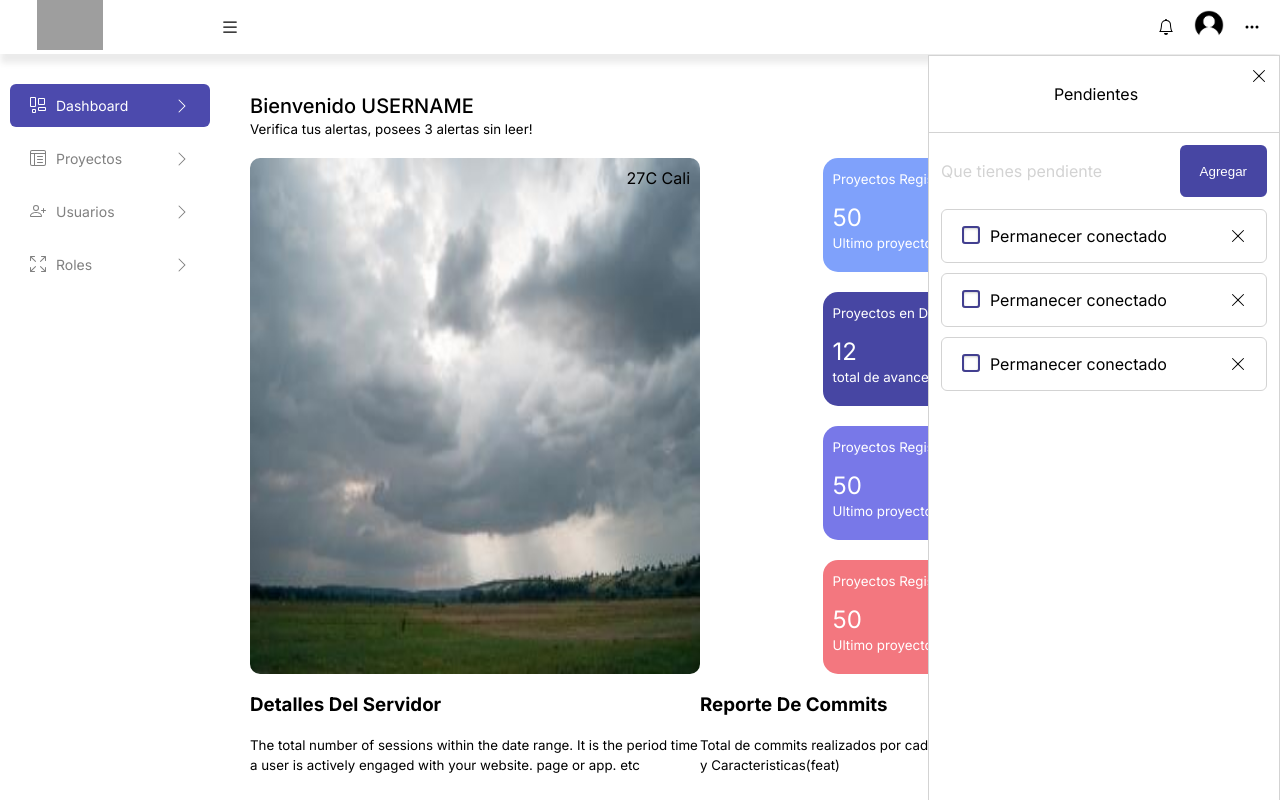
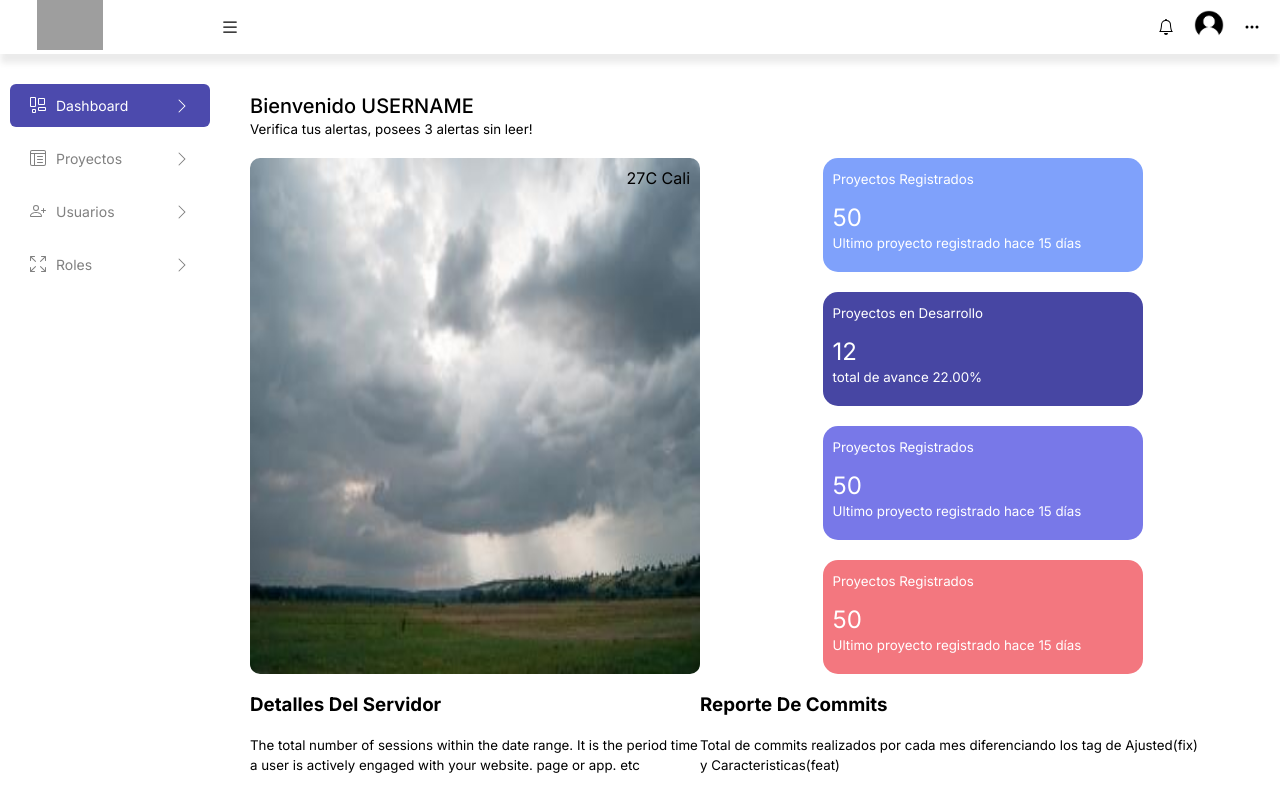
Before and after one commit to garcia98daniel/pt-gestor-de-proyectos, a Next.js app: page /dashboard in a window 1280 px wide. Built offline with nearby package versions, Linux system fonts and the light colour scheme; grey boxes are pictures that could not be loaded.

Commit message:
Improving design

```diff
--- a/src/app/components/Layout/index.jsx
+++ b/src/app/components/Layout/index.jsx
@@ -12,7 +12,6 @@ function Layout({children}) {
             <div className={styles.Layout_menu_currentpage_container}>
                 <SideMenu/>
                 <div className={styles.Layout_currentpage_container}>
-                    <TaskList/>
                     {children}
                 </div>
             </div>
--- a/src/app/components/Layout/styles.module.css
+++ b/src/app/components/Layout/styles.module.css
@@ -23,5 +23,4 @@
     height: calc(100vh - 55px);
     margin: 0 auto;
     max-width: 1300px;
-    position: relative;
 }
--- a/src/app/components/Nav/index.jsx
+++ b/src/app/components/Nav/index.jsx
@@ -1,13 +1,19 @@
-import React from 'react';
+import React, { useState } from 'react';
 import styles from './styles.module.css';
 import Image from 'next/image';
 import { BsList } from "react-icons/bs";
 import { BsBell } from "react-icons/bs";
 import { BsThreeDots } from "react-icons/bs";
+import TaskList from '../TaskList';
 
 function Nav() {
+    const [taskList_isOpen, setTaskList_isOpen] = useState(false);
     return (
         <nav className={styles.Layout_nav}>
+                <TaskList
+                taskList_isOpen={taskList_isOpen}
+                setTaskList_isOpen={setTaskList_isOpen}
+                />
                 <div className={styles.Layout_nav_left_side}>
                     <i className={styles.Layout_logo_container}>
                         <Image src="https://olsoftware.com/wp-content/uploads/2021/04/cropped-Logo-Oficial-OL-Software-230x64.png"
@@ -29,7 +35,7 @@ function Nav() {
                         height={30}
                         />
                     </i>
-                    <BsThreeDots />
+                    <BsThreeDots onClick={() => setTaskList_isOpen(prev => !prev)}/>
                 </div>
         </nav>
     );
--- a/src/app/components/Nav/styles.module.css
+++ b/src/app/components/Nav/styles.module.css
@@ -8,6 +8,7 @@
     padding: 0 20px;
     box-sizing: border-box;
     box-shadow: 0 10px 6px -1px rgba(57, 57, 57, 0.1);
+    position: relative;
 }
 
 .Layout_nav_left_side{
--- a/src/app/components/TaskList/index.jsx
+++ b/src/app/components/TaskList/index.jsx
@@ -1,24 +1,27 @@
-import React from 'react';
+import React, { useState } from 'react';
 import styles from "./styles.module.css";
 import { BsXLg } from "react-icons/bs";
 import TaskPendingItem from '../TaskPendingItem';
-function TaskList() {
+function TaskList({taskList_isOpen, setTaskList_isOpen}) {
+    if(!taskList_isOpen){
+        return null;
+    }
     return (
         <div className={styles.TaskList}>
             <div className={styles.TaskList_header}>
                 <div></div>
                 <p className={styles.TaskList_title}>Pendientes</p>
-                <BsXLg />
+                <BsXLg onClick={() => setTaskList_isOpen(prev => !prev)}/>
             </div>
 
             <div className={styles.TaskList_pending}>
-                <p>Que tienes pendiente</p>
+                <p>Que tienes pendiente?</p>
                 <button>Agregar</button>
             </div>
 
             <div className={styles.TaskList_container}>
-                {["task1", "task2", "task3"].map(() => {
-                    return (<TaskPendingItem/>)
+                {["task1", "task2", "task3"].map((item) => {
+                    return (<TaskPendingItem taskName={item}/>)
                 })}
             </div>
         </div>
--- a/src/app/components/TaskList/styles.module.css
+++ b/src/app/components/TaskList/styles.module.css
@@ -12,8 +12,9 @@
 .TaskList_header{
     display: flex;
     justify-content: space-between;
+    align-items: center;
     border-bottom: 1px solid lightgray;
-    padding: 12px;
+    padding: 0 12px;
 }
 
 .TaskList_pending{
@@ -23,7 +24,7 @@
 }
 
 .TaskList_pending p{
-    color: lightgray;
+    color: rgb(110, 110, 110);
 }
 
 .TaskList_pending button{
--- a/src/app/components/TaskPendingItem/index.jsx
+++ b/src/app/components/TaskPendingItem/index.jsx
@@ -7,11 +7,9 @@ function TaskPendingItem({taskName}) {
         <div className={styles.TaskPendingItem}>
             <div className={styles.checkbox_wrapper_1}>
                 <input id="example-1" className={styles.substituted} type="checkbox" aria-hidden="true" />
-                <label className={styles.label} for="example-1">Permanecer conectado</label>
+                <label className={styles.label} for="example-1">{taskName}</label>
             </div>
-            <p>{taskName}</p>
             <BsXLg />
-
         </div>
     );
 }
```
